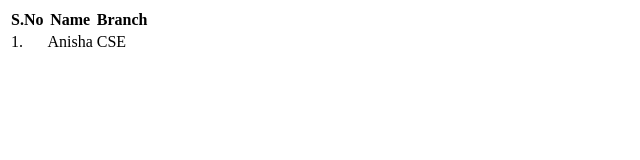
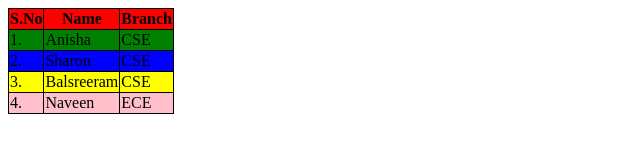
Before and after one commit to anishashabnamm/html-table-form, a plain HTML site: page index.html in a window 1280 px wide. Shown: the whole page, without its empty margins (0-640 px from the left). Drawn offline with Linux system fonts and the light colour scheme.

Commit message:
Add. new rows added

```diff
--- a/assets/css/style.css
+++ b/assets/css/style.css
@@ -1,4 +1,25 @@
-.table-container
+.table-container, td, tr, th
 {
-    border: 2px black;
+    border-collapse: collapse;
+    border: solid 1px black;
 }
+.first
+{
+    background-color: red;
+}
+.second
+{
+    background-color: green;
+}
+.third
+{
+    background-color: blue;
+}
+.fourth
+{
+    background-color: yellow;
+}
+.fifth
+{
+    background-color: pink;
+}
--- a/index.html
+++ b/index.html
@@ -8,20 +8,33 @@
     <title>HTML table and forms</title>
 </head>
 <body>
-    <div class="table-container">
-    <table>
-        <tr>
+    <table class="table-container">
+        <tr class="first">
             <th>S.No</th>
             <th>Name</th>
             <th>Branch</th>
         </tr>
-        <tr>
+        <tr class="second">
             <td>1.</td>
             <td>Anisha</td>
             <td>CSE</td>
         </tr>
+        <tr class="third">
+            <td>2.</td>
+            <td>Sharon</td>
+            <td>CSE</td>
+        </tr>
+        <tr class="fourth">
+            <td>3.</td>
+            <td>Balsreeram</td>
+            <td>CSE</td>
+        </tr>
+        <tr class="fifth">
+            <td>4.</td>
+            <td>Naveen</td>
+            <td>ECE</td>
+        </tr>
 
     </table>
-    </div>
 </body>
 </html>
```
